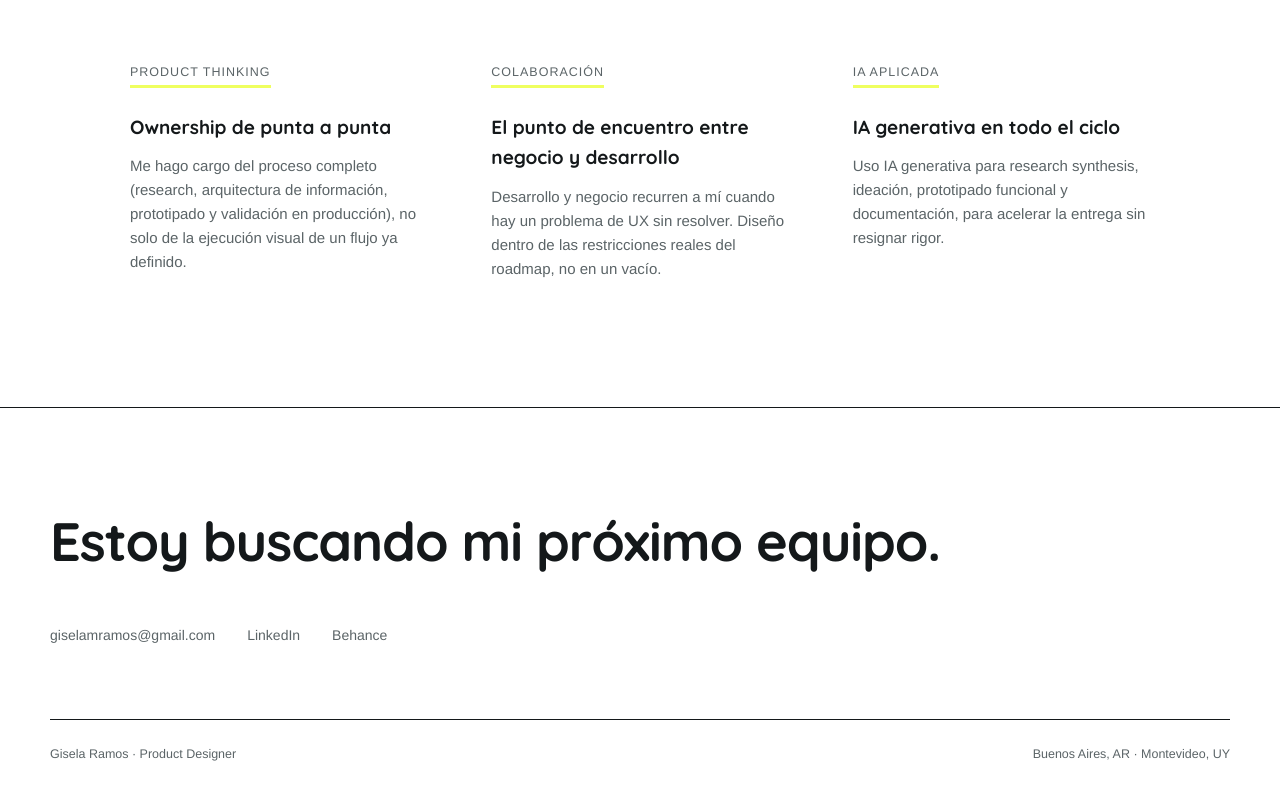
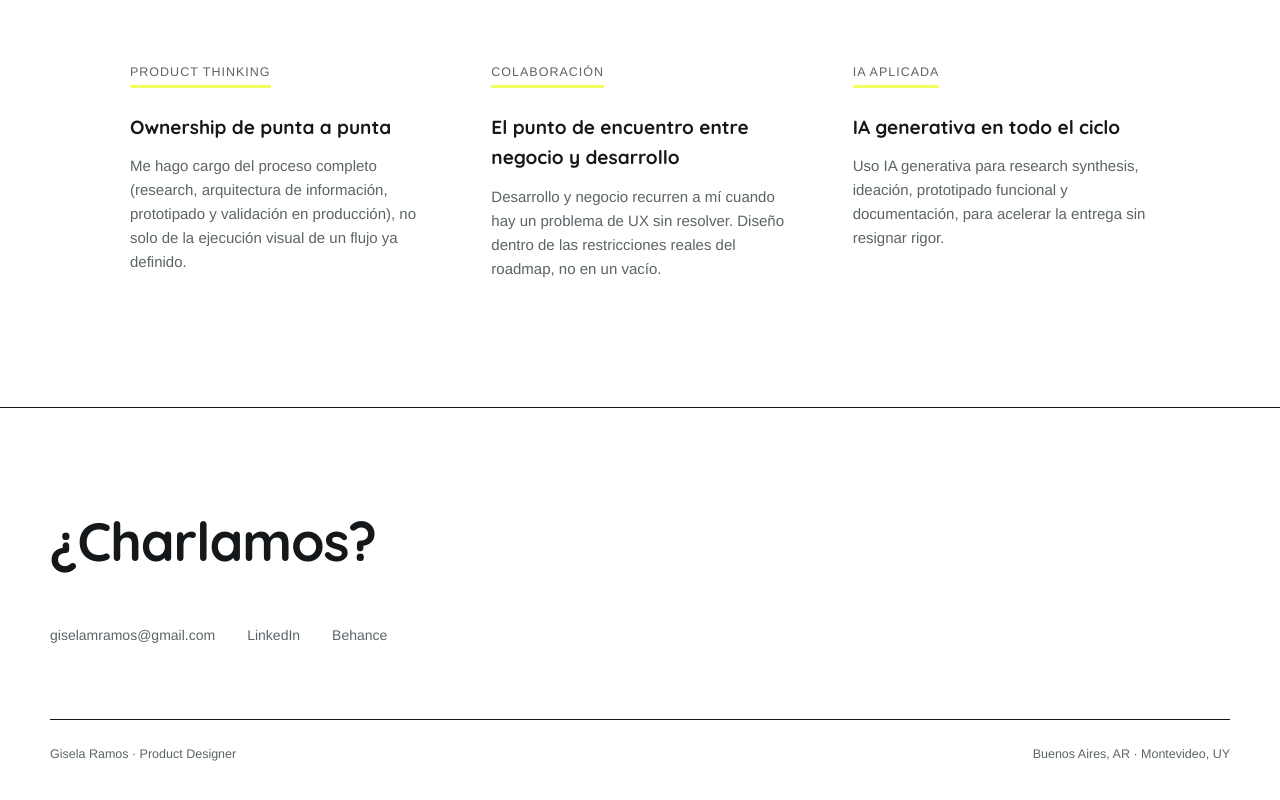
Before and after one commit to giseram/giseram.github.io, a plain HTML site: page index.html in a window 1280 px wide. Shown: the part 2334-3134 px from the top of the page. Drawn offline with Linux system fonts and the light colour scheme; a web font is replaced by a local one.

Commit message:
Actualizar footer de contacto

```diff
--- a/index.html
+++ b/index.html
@@ -181,7 +181,7 @@
 
 <footer class="footer" id="contacto">
   <div class="footer__inner">
-    <h2>Estoy buscando mi próximo equipo.</h2>
+    <h2>¿Charlamos?</h2>
     <div class="footer__links">
       <a href="mailto:giselamramos@gmail.com">giselamramos@gmail.com</a>
       <a href="https://linkedin.com/in/giselamr" target="_blank" rel="noopener">LinkedIn</a>
```
